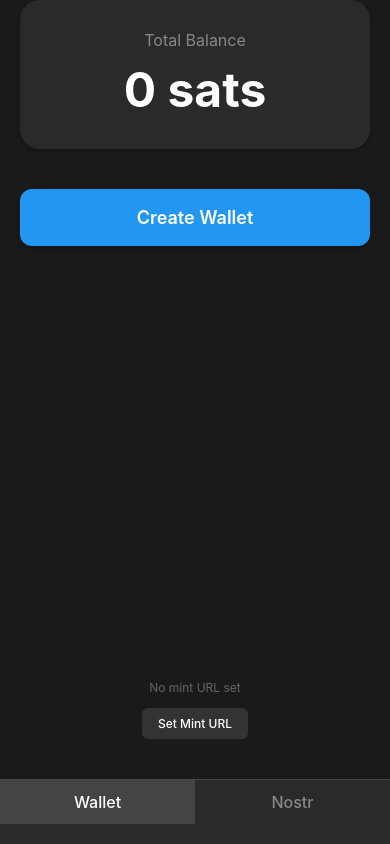
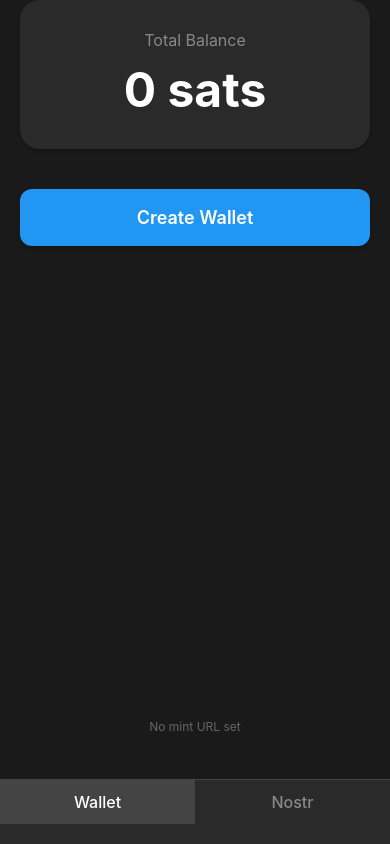
Before and after one commit to KashirLab/Kashir, a React Native app in the folder example/: screen / in a window 390 px wide. Built offline with nearby package versions, Linux system fonts and the light colour scheme.

Commit message:
Remove 'Set Mint URL' button when no mint URL is set
The 'Set Mint URL' button is no longer displayed when there is no mint URL set. This simplifies the UI in the MintInfo component.

```diff
--- a/example/src/components/wallet/components/MintInfo.tsx
+++ b/example/src/components/wallet/components/MintInfo.tsx
@@ -17,11 +17,6 @@ export function MintInfo({ mintUrl, onChangeMint }: MintInfoProps) {
     return (
       <View style={styles.mintContainer}>
         <Text style={styles.mintLabel}>No mint URL set</Text>
-        {onChangeMint && (
-          <TouchableOpacity onPress={handleChangeMint} style={styles.changeMintButton}>
-            <Text style={styles.changeMintText}>Set Mint URL</Text>
-          </TouchableOpacity>
-        )}
       </View>
     );
   }
```
